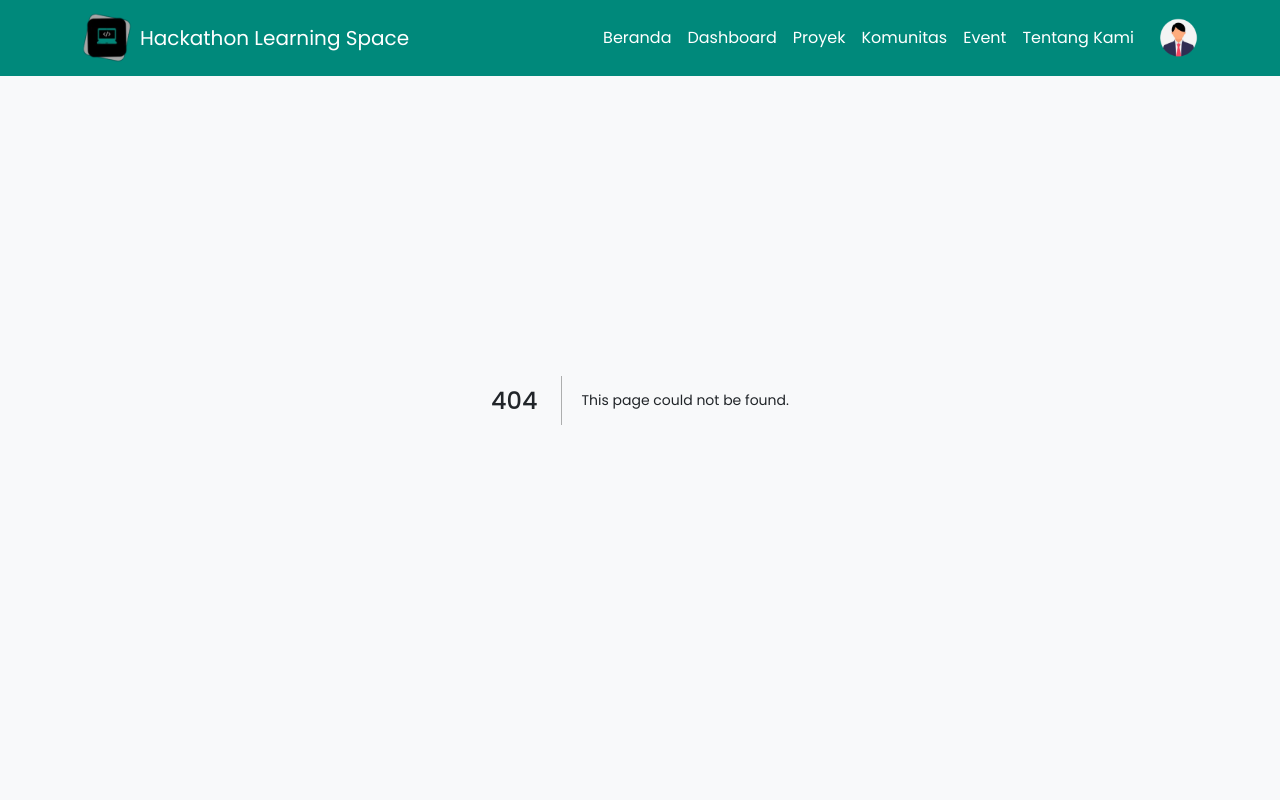
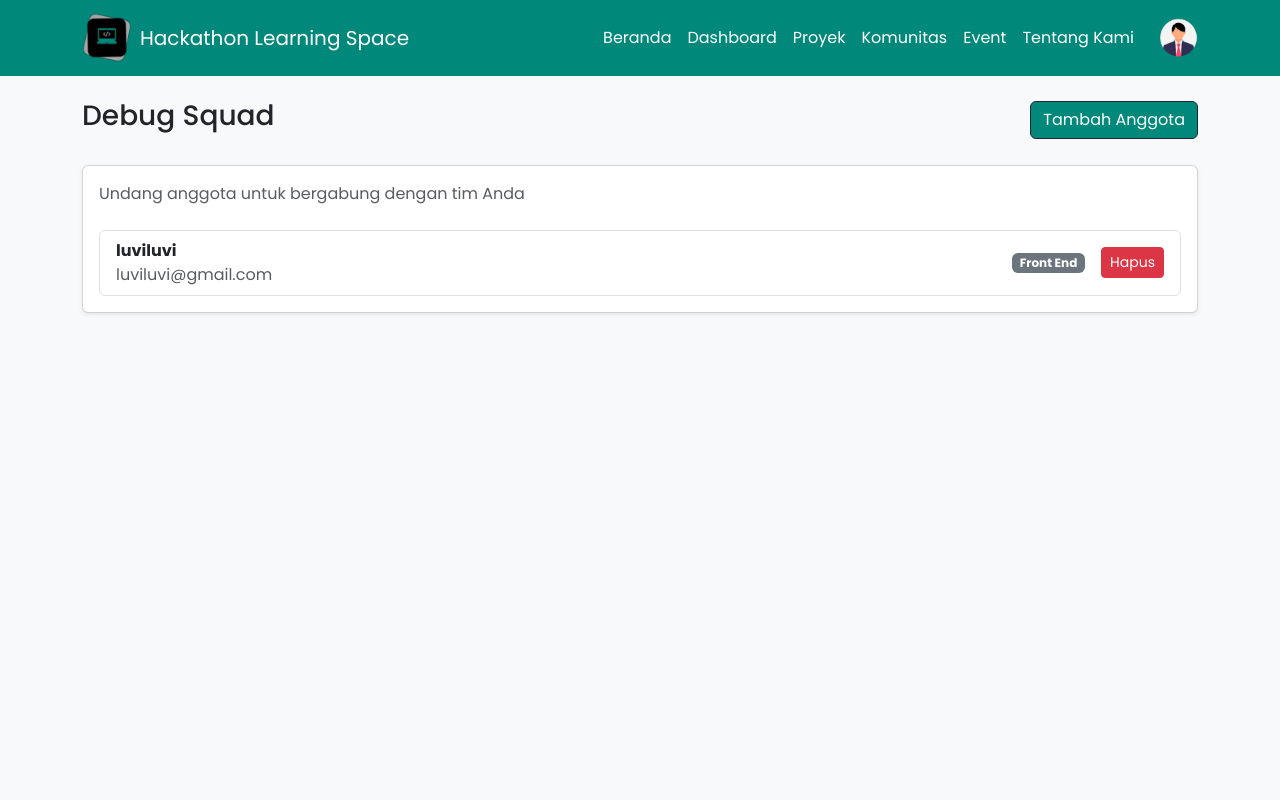
Before and after one commit to lluuvvii/hackathon_learning_space, a Next.js app: page /dashboard/projects/1/member in a window 1280 px wide. Before the commit this address had no page. Shown: the top 800 px of the page. Built offline with nearby package versions, Linux system fonts and the light colour scheme.

Commit message:
update name table /dashboard/projects & add member projects dashboard

```diff
--- /dev/null
+++ b/src/app/dashboard/projects/[id]/member/MemberModal.tsx
@@ -0,0 +1,80 @@
+import React, { useState } from 'react';
+
+interface MemberModalProps {
+  onClose: () => void;
+  onAdd: (name: string, email: string, role: string) => void;
+}
+
+const MemberModal: React.FC<MemberModalProps> = ({ onClose, onAdd }) => {
+  const [name, setName] = useState('');
+  const [email, setEmail] = useState('');
+  const [role, setRole] = useState('');
+
+  const handleSubmit = (e: React.FormEvent) => {
+    e.preventDefault();
+    if (name && email && role) {
+      onAdd(name, email, role);
+      setName('');
+      setEmail('');
+      setRole('');
+      onClose();
+    }
+  };
+
+  return (
+    <div className="modal show d-block" tabIndex={-1}>
+      <div className="modal-dialog modal-dialog-centered">
+        <div className="modal-content">
+          <div className="modal-header">
+            <h5 className="modal-title">Tambah Anggota</h5>
+            <button type="button" className="btn-close" onClick={onClose}></button>
+          </div>
+          <form onSubmit={handleSubmit}>
+            <div className="modal-body">
+              <div className="mb-3">
+                <label className="form-label">Nama</label>
+                <input
+                  type="text"
+                  className="form-control"
+                  placeholder="Masukkan Nama"
+                  value={name}
+                  onChange={(e) => setName(e.target.value)}
+                />
+              </div>
+              <div className="mb-3">
+                <label className="form-label">Email</label>
+                <input
+                  type="email"
+                  className="form-control"
+                  placeholder="Masukkan Email"
+                  value={email}
+                  onChange={(e) => setEmail(e.target.value)}
+                />
+              </div>
+              <div className="mb-3">
+                <label className="form-label">Role</label>
+                <input
+                  type="text"
+                  className="form-control"
+                  placeholder="Masukkan Role"
+                  value={role}
+                  onChange={(e) => setRole(e.target.value)}
+                />
+              </div>
+            </div>
+            <div className="modal-footer">
+              <button type="button" className="btn btn-light" onClick={onClose}>
+                Tutup
+              </button>
+              <button type="submit" className="btn btn-dark" style={{ backgroundColor: '#00897B' }}>
+                Tambah Anggota
+              </button>
+            </div>
+          </form>
+        </div>
+      </div>
+    </div>
+  );
+};
+
+export default MemberModal;
--- /dev/null
+++ b/src/app/dashboard/projects/[id]/member/page.tsx
@@ -0,0 +1,88 @@
+'use client';
+
+import React, { useState } from 'react';
+import MemberModal from './MemberModal';
+
+interface Member {
+  id: number;
+  name: string;
+  email: string;
+  role: string;
+}
+
+const MemberPage = () => {
+  const [members, setMembers] = useState<Member[]>([
+    { id: 1, name: 'luviluvi', email: 'luviluvi@gmail.com', role: 'Front End' },
+  ]);
+
+  const [showModal, setShowModal] = useState(false);
+
+  const handleAddMember = (name: string, email: string, role: string) => {
+    const newMember: Member = {
+      id: Date.now(),
+      name,
+      email,
+      role,
+    };
+    setMembers([...members, newMember]);
+  };
+
+  const handleRemoveMember = (id: number) => {
+    setMembers(members.filter((member) => member.id !== id));
+  };
+
+  return (
+    <div style={{ display: 'flex', minHeight: '100vh', fontFamily: 'Arial, sans-serif', marginTop: '75px' }}>
+      <div className="container mt-4">
+        <div className="row">
+          <div className="col-12">
+            <div className="d-flex justify-content-between align-items-center mb-4">
+              <h3>Debug Squad</h3>
+              <button className="btn btn-dark" style={{ backgroundColor: '#00897B' }} onClick={() => setShowModal(true)}>
+                Tambah Anggota
+              </button>
+            </div>
+            <div className="card shadow-sm">
+              <div className="card-body">
+                <p className="text-muted mb-4">
+                  Undang anggota untuk bergabung dengan tim Anda
+                </p>
+                <ul className="list-group">
+                  {members.map((member) => (
+                    <li
+                      key={member.id}
+                      className="list-group-item d-flex justify-content-between align-items-center"
+                    >
+                      <div>
+                        <strong>{member.name}</strong>
+                        <p className="mb-0 text-muted">{member.email}</p>
+                      </div>
+                      <div>
+                        <span className="badge bg-secondary me-3">{member.role}</span>
+                        <button
+                          className="btn btn-sm btn-danger"
+                          onClick={() => handleRemoveMember(member.id)}
+                        >
+                          Hapus
+                        </button>
+                      </div>
+                    </li>
+                  ))}
+                </ul>
+              </div>
+            </div>
+          </div>
+        </div>
+
+        {showModal && (
+          <MemberModal
+            onClose={() => setShowModal(false)}
+            onAdd={handleAddMember}
+          />
+        )}
+      </div>
+    </div>
+  );
+};
+
+export default MemberPage;
```
Also changed, not shown: src/app/dashboard/projects/page.tsx (+4 -4 lines).
